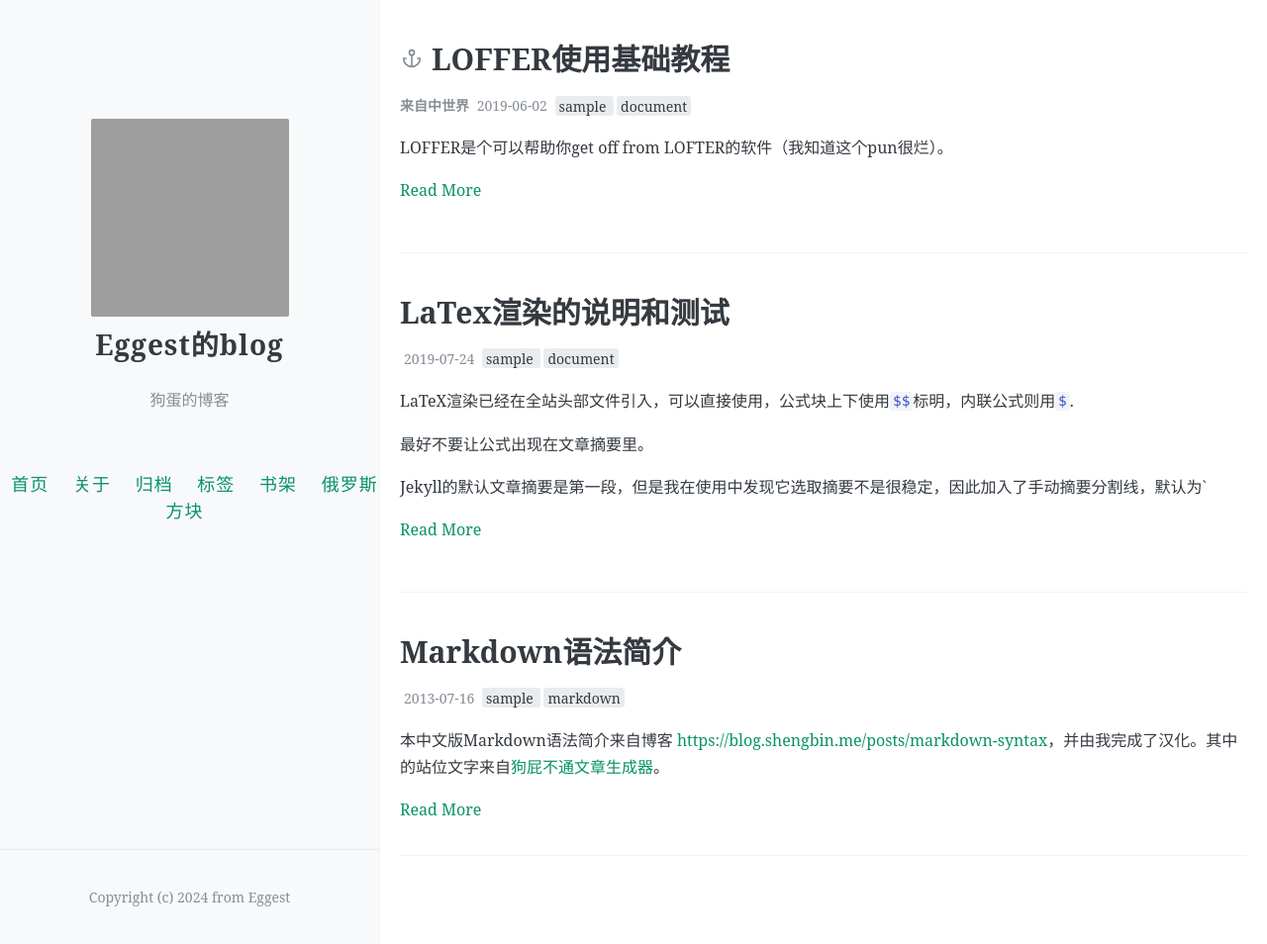
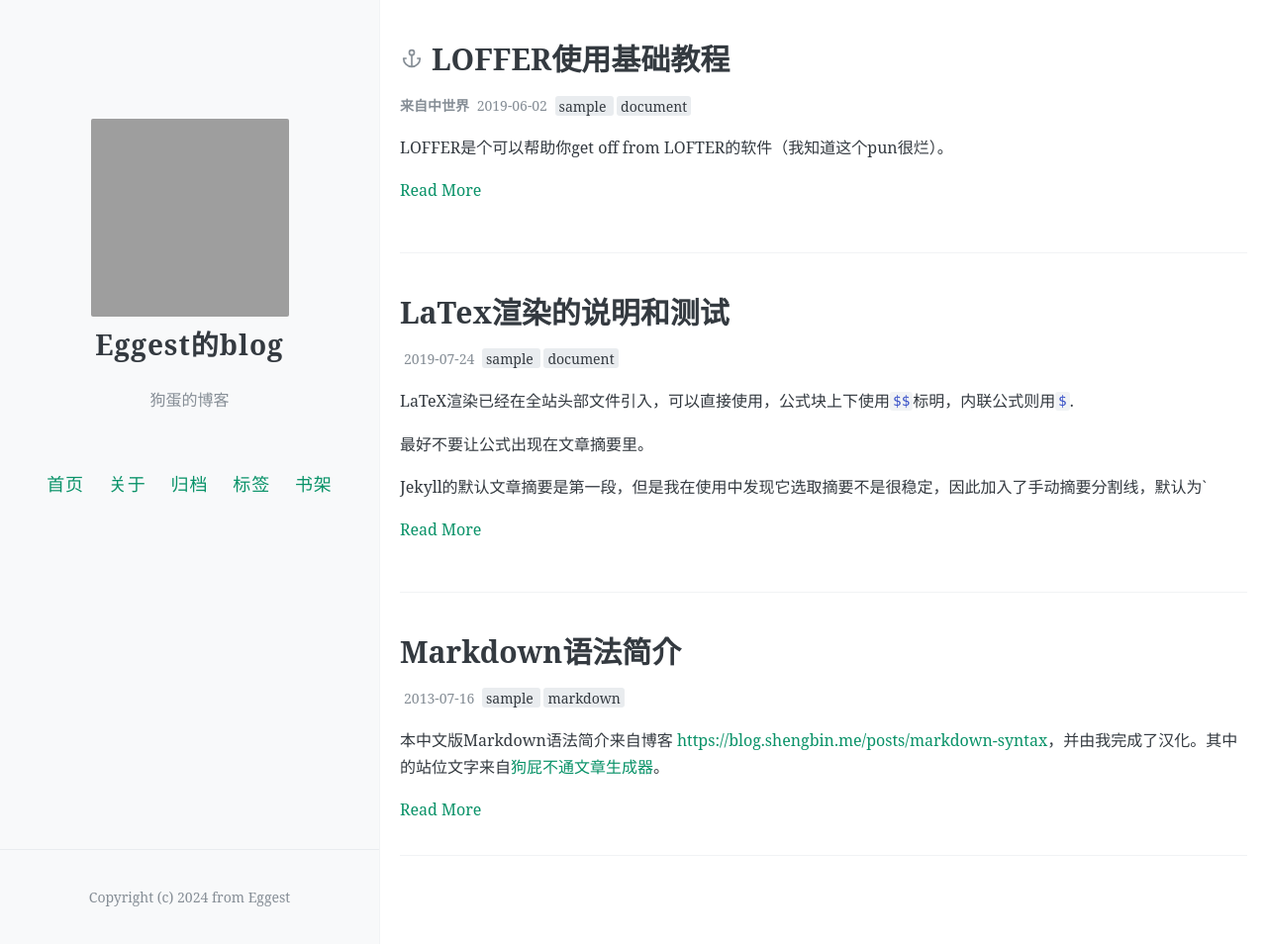
Before and after one commit to Eggest/eggest.github.io, a Jekyll site: the page built from index.html, in a window 1280 px wide and 954 px high. Shown: the whole window at 99% size. Built offline with Jekyll 4.4.1, drawn with Linux system fonts in a browser that asks for light colours; the list of posts is cut into pages by our own code; comment, search, counter and statistics services are not loaded; grey boxes are pictures that could not be loaded.

Commit message:
Update _config.yml

```diff
--- a/_config.yml
+++ b/_config.yml
@@ -42,8 +42,7 @@
     url: /tags
   - name: 书架
     url: /MyBookShelf
-  - name: 俄罗斯方块
-    url: /elsblock
+
 # 每页的文章数
 paginate: 8
 
```
